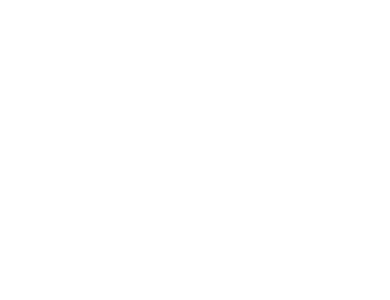
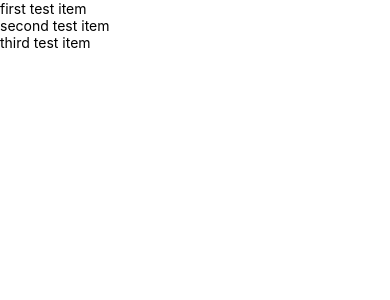
Before and after one commit to DrewDalmedo/TodoReactNative, a React Native app: screen / in a window 390 px wide. Shown: the top 300 px of the page. Built offline with nearby package versions, Linux system fonts and the light colour scheme.

Commit message:
Add state and pass it to TodoItems as a prop

```diff
--- a/App.js
+++ b/App.js
@@ -1,10 +1,36 @@
 import React from 'react'
+import { useState } from 'react'
 
 import TodoItems from './components/TodoItems'
 
 const App = () => {
+  // todo object format:
+  /*
+    {
+      id: (0, 1, 2...),
+      text: "text here"
+    }
+  */
+  // function state using hooks
+  const [todos, setTodos] = useState(
+    [
+      {
+        id: '0',
+        text: "first test item"
+      },
+      {
+        id: '1',
+        text: "second test item"
+      },
+      {
+        id: '2',
+        text: "third test item"
+      }
+    ]
+  ) // list of objects
+
   return (
-    <TodoItems />
+    <TodoItems todos={todos}/>
   )
 }
 
```
